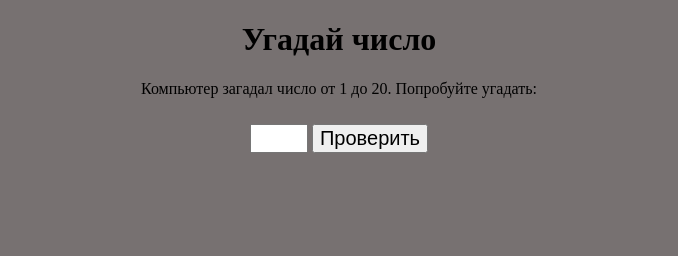
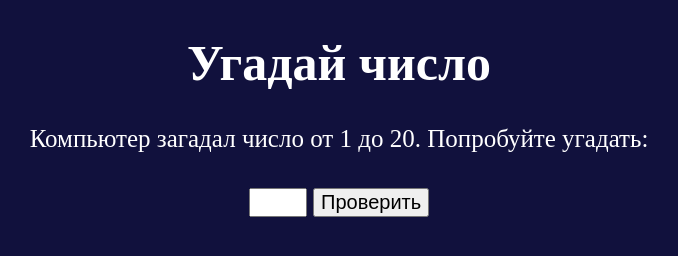
Before and after one commit to chebmaksmaria1327/number__game, a plain HTML site: page index.html in a window 1280 px wide. Shown: the whole page, without its empty margins (301-979 px from the left). Drawn offline with Linux system fonts and the light colour scheme; files that its build step writes are made by us from their sources.

Commit message:
Add files via upload

```diff
--- a/css/style.css
+++ b/css/style.css
@@ -2,10 +2,11 @@ body {
     text-align: center;
     justify-content: center;
     height: 100vh;
-    background-color: rgb(119, 113, 113);
+    background-color: rgb(17, 17, 61);
     margin: 0px;
     padding: 0px;
-
+    color: white;
+    font-size: 25px;
   }
 
   input[type="number"] {
--- a/index.html
+++ b/index.html
@@ -2,7 +2,7 @@
 <html>
 <head>
   <title>Угадай число</title>
-  <link rel="stylesheet" type="text/css" href="style.css">
+  <link rel="stylesheet" type="text/css" href="css/style.css">
 </head>
 <body>
   <h1>Угадай число</h1>
@@ -10,6 +10,6 @@
     <input type="number" id="guessNumber">
     <button onclick="checkGuess()">Проверить</button>
   <p id="result"></p>
-  <script src="script.js"></script>
+  <script src="js/script.js"></script>
 </body>
 </html>
```
